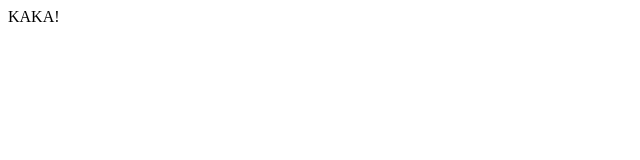
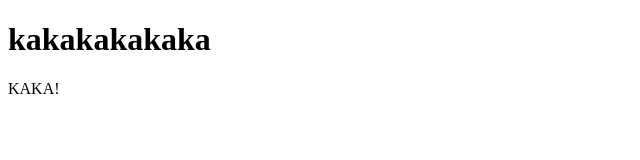
Before and after one commit to Farooz/projektet, a plain HTML site: page index.html in a window 1280 px wide. Shown: the whole page, without its empty margins (0-640 px from the left). Drawn offline with Linux system fonts and the light colour scheme.

Commit message:
Index updated

```diff
--- a/index.html
+++ b/index.html
@@ -7,6 +7,7 @@
     <title>Document</title>
 </head>
 <body>
+    <h1>kakakakakaka</h1>
     KAKA!
 </body>
 </html>
```
